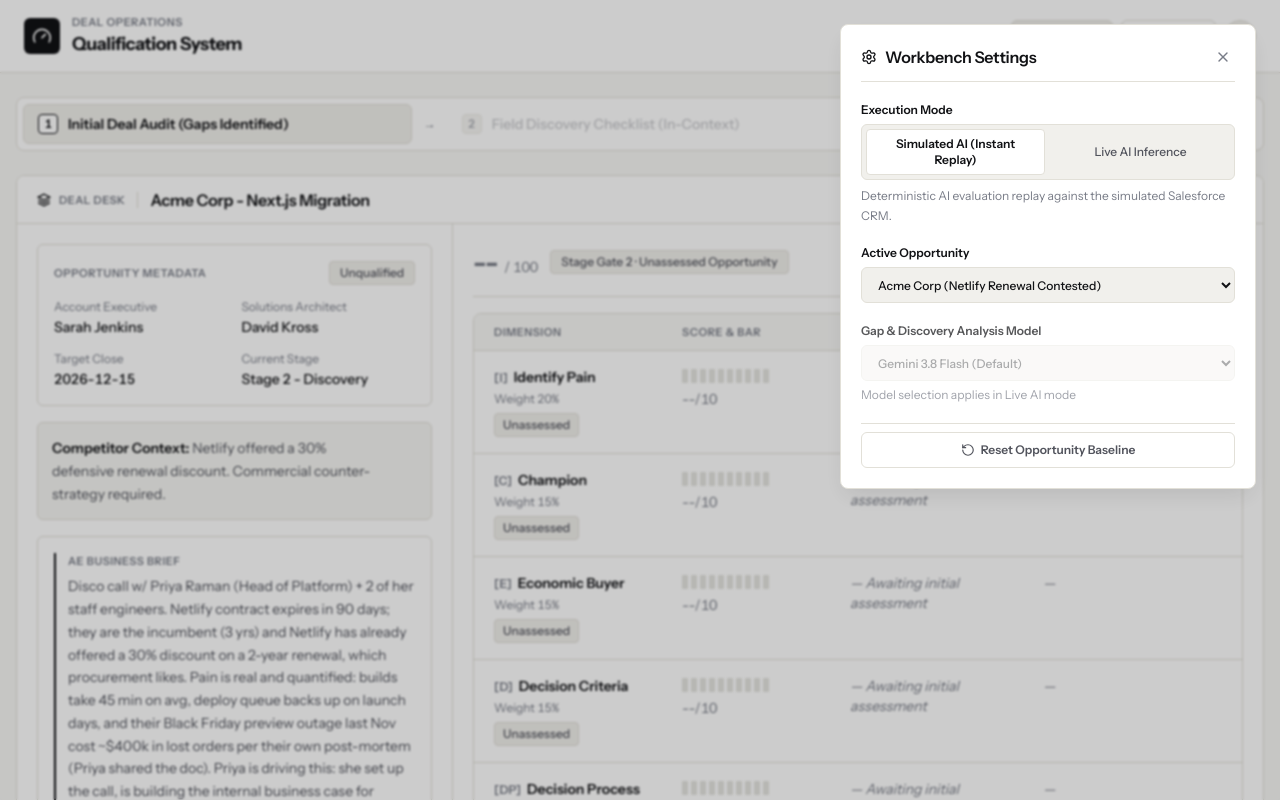
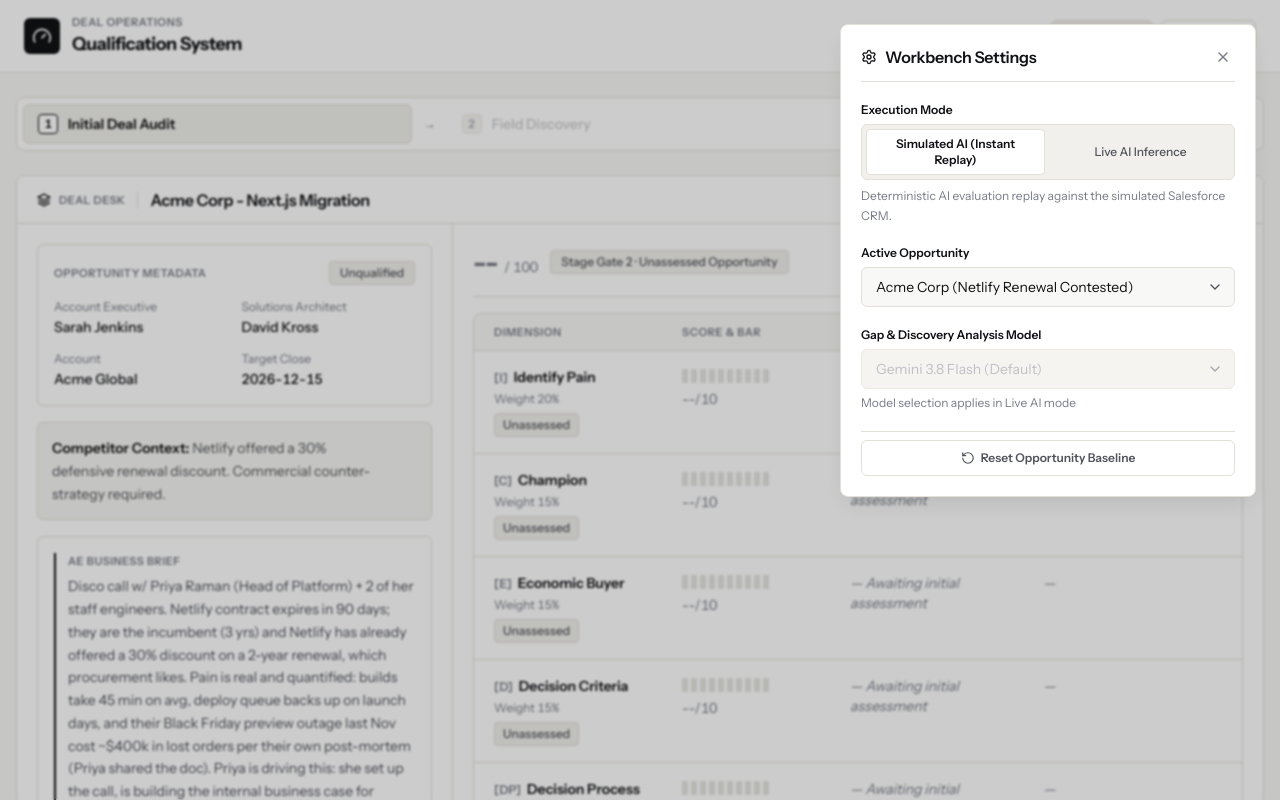
Before and after one commit to BrandonCW/vercel-sam-demo, a Next.js app: page / in a window 1280 px wide. Both pictures are taken after a click on the button "Simulation". Shown: the top 800 px of the page. Built offline with nearby package versions, Linux system fonts and the light colour scheme.

Commit message:
refactor(shell): deduplicate left pane writeback, clean stepper, and style settings selects

```diff
--- a/components/workbench/DealContextCard.tsx
+++ b/components/workbench/DealContextCard.tsx
@@ -2,7 +2,6 @@
 
 import React from 'react';
 import type { Opportunity } from '@/lib/types/crm';
-import { parseSuggestedNextSteps } from './desk-os-shared';
 
 interface DealContextCardProps {
   opportunity: Opportunity;
@@ -29,10 +28,8 @@ export function DealContextCard({ opportunity }: DealContextCardProps) {
     ? `Active competitive pressure from ${flags.join(', ')}. Commercial and technical counter-strategy required.`
     : 'No active competitor flagged in discovery notes.';
 
+  const accountName = opportunity.account_name || 'Acme Global';
   const targetClose = opportunity.close_date || 'Dec 15, 2026';
-  const stageOrArch = opportunity.stage_name || 'Stage 2 — Discovery';
-  const parsedNextSteps = parseSuggestedNextSteps(opportunity.suggested_next_steps);
-  const hasCrmWriteback = parsedNextSteps.length > 0;
   const statusLabel = formatQualificationStatusLabel(opportunity.qualification_status);
 
   return (
@@ -68,53 +65,19 @@ export function DealContextCard({ opportunity }: DealContextCardProps) {
             </div>
           </div>
           <div>
+            <div className="meta-item-label font-sans text-xs text-[#787C87]">Account</div>
+            <div className="meta-item-val mt-0.5 font-sans text-sm font-medium text-[#111215]">
+              {accountName}
+            </div>
+          </div>
+          <div>
             <div className="meta-item-label font-sans text-xs text-[#787C87]">Target Close</div>
             <div className="meta-item-val mt-0.5 font-sans text-sm font-medium text-[#111215] tabular-nums">
               {targetClose}
             </div>
           </div>
-          <div>
-            <div className="meta-item-label font-sans text-xs text-[#787C87]">Current Stage</div>
-            <div className="meta-item-val mt-0.5 font-sans text-sm font-medium text-[#111215] tabular-nums">
-              {stageOrArch}
-            </div>
-          </div>
         </div>
       </div>
-
-      {/* CRM Writeback Record (shown once written back to Opportunity) */}
-      {hasCrmWriteback && (
-        <div
-          data-testid="crm-writeback-card"
-          className="rounded-md border border-[#E2E0D8] bg-[#F8F8F6] p-4 space-y-2.5"
-        >
-          <div className="flex items-center justify-between gap-2">
-            <h3 className="font-sans text-kicker font-semibold uppercase text-[#787C87]">
-              CRM Qualification Writeback
-            </h3>
-            <span className="inline-flex min-h-6 items-center rounded-[4px] border border-[#E2E0D8] bg-[#FFFFFF] px-2.5 py-1 font-sans text-xs font-medium leading-none text-[#111215]">
-              <span className="ui-pill-label">{statusLabel}</span>
-            </span>
-          </div>
-          <ul className="space-y-1.5 font-sans text-sm leading-relaxed text-[#52545D]">
-            {parsedNextSteps.map((item, idx) => (
-              <li key={idx} className="flex items-start gap-2">
-                <span className="mt-2 size-1.5 shrink-0 rounded-full bg-[#787C87]" aria-hidden="true" />
-                <span className="text-pretty">
-                  {item.label ? (
-                    <>
-                      <strong className="font-semibold text-[#111215]">{item.label}:</strong>{' '}
-                      {item.text}
-                    </>
-                  ) : (
-                    item.text
-                  )}
-                </span>
-              </li>
-            ))}
-          </ul>
-        </div>
-      )}
 
       {/* Neutral Competitor Context Callout */}
       <div className="competitor-note rounded-md border border-[#E2E0D8] bg-[#F1F0EC]/60 p-3.5 font-sans text-sm leading-relaxed text-[#52545D] text-pretty">
--- a/components/workbench/StepperBar.tsx
+++ b/components/workbench/StepperBar.tsx
@@ -1,7 +1,7 @@
 'use client';
 
 import React from 'react';
-import { Check, Loader2 } from 'lucide-react';
+import { Check } from 'lucide-react';
 import type { WorkflowState } from '@/lib/simulation/types';
 
 export type DeskOsStageId = 'stage1' | 'stage2' | 'stage3';
@@ -18,19 +18,19 @@ export const DESK_OS_STAGES: DeskOsStageDef[] = [
     id: 'stage1',
     stepNumber: 1,
     label: 'Initial Deal Audit',
-    fullTitle: 'Initial Deal Audit (Gaps Identified)',
+    fullTitle: 'Initial Deal Audit',
   },
   {
     id: 'stage2',
     stepNumber: 2,
-    label: 'Field Discovery Checklist',
-    fullTitle: 'Field Discovery Checklist (In-Context)',
+    label: 'Field Discovery',
+    fullTitle: 'Field Discovery',
   },
   {
     id: 'stage3',
     stepNumber: 3,
-    label: 'Updated Assessment & Next Steps',
-    fullTitle: 'Updated Assessment & Next Steps (Qualified)',
+    label: 'Updated Assessment',
+    fullTitle: 'Updated Assessment',
   },
 ];
 
@@ -76,8 +76,7 @@ export function StepperBar({
       ? 'stage3'
       : 'stage1';
 
-  const isAnalyzing = workflow === 'ANALYZING';
-  const isEvaluating = workflow === 'EVALUATING';
+  const isBusy = workflow === 'ANALYZING' || workflow === 'EVALUATING';
 
   // Compute unlocked stages if not passed explicitly
   const isStageUnlocked = (stageId: DeskOsStageId): boolean => {
@@ -137,9 +136,6 @@ export function StepperBar({
         const isActive = activeStage === stage.id;
         const unlocked = isStageUnlocked(stage.id);
         const completed = isStageCompleted(stage.id) && !isActive;
-        const loading =
-          (stage.id === 'stage1' && isAnalyzing) ||
-          (stage.id === 'stage2' && isEvaluating);
 
         return (
           <React.Fragment key={stage.id}>
@@ -154,7 +150,7 @@ export function StepperBar({
 
             <button
               type="button"
-              disabled={!unlocked || loading}
+              disabled={!unlocked || isBusy}
               onClick={() => {
                 if (unlocked && onSelectStage) {
                   onSelectStage(stage.id);
@@ -170,7 +166,7 @@ export function StepperBar({
               }`}
             >
               <span
-                className={`flex size-5 shrink-0 items-center justify-center rounded-[4px] border font-mono text-xs font-semibold leading-none tabular-nums ${
+                className={`flex size-5 shrink-0 items-center justify-center rounded-[4px] border font-sans text-xs font-semibold leading-none tabular-nums ${
                   completed
                     ? 'border-[#111215] bg-[#111215] text-[#FFFFFF]'
                     : isActive
@@ -178,23 +174,14 @@ export function StepperBar({
                     : 'border-[#E2E0D8] bg-[#F1F0EC] text-[#787C87]'
                 }`}
               >
-                {loading ? (
-                  <Loader2 className="size-3 animate-spin text-[#111215]" aria-hidden="true" />
-                ) : completed ? (
+                {completed ? (
                   <Check className="size-3 stroke-[2.5]" aria-hidden="true" />
                 ) : (
                   stage.stepNumber
                 )}
               </span>
 
-              <span className="truncate">
-                {stage.fullTitle}
-                {loading && (
-                  <span className="ml-1.5 text-xs text-[#787C87] font-normal" aria-hidden="true">
-                    {stage.id === 'stage1' ? ' (Evaluating…)' : ' (Re-scoring…)'}
-                  </span>
-                )}
-              </span>
+              <span className="truncate">{stage.fullTitle}</span>
             </button>
           </React.Fragment>
         );
--- a/components/workbench/TopNavBar.tsx
+++ b/components/workbench/TopNavBar.tsx
@@ -1,7 +1,7 @@
 'use client';
 
 import React, { useEffect, useRef, useState } from 'react';
-import { Gauge, Settings, X, RotateCcw } from 'lucide-react';
+import { Gauge, Settings, X, RotateCcw, ChevronDown } from 'lucide-react';
 import type { Opportunity, System2ModelOption } from '@/lib/types/crm';
 import { SYSTEM2_MODELS } from '@/lib/types/crm';
 import { DEMO_SCENARIOS } from '@/lib/db/scenarios';
@@ -109,7 +109,7 @@ export function TopNavBar({
           </div>
         </div>
 
-        {/* Right Section: Monochrome Mode Pill, Settings Trigger & Stable Operator Avatar */}
+        {/* Right Section: Monochrome Mode Pill & Settings Trigger */}
         <div className="flex items-center gap-2 font-sans text-xs text-[#52545D]">
           {/* Monochrome Execution Mode Pill */}
           <button
@@ -157,15 +157,6 @@ export function TopNavBar({
             <Settings className="size-3.5 shrink-0 text-[#52545D]" aria-hidden="true" />
             <span className="ui-pill-label hidden sm:inline">Settings</span>
           </button>
-
-          {/* Stable Operator Avatar */}
-          <div
-            title="Deal Desk Operator"
-            aria-label="Deal Desk Operator"
-            className="flex size-8 items-center justify-center rounded-full border border-[#E2E0D8] bg-[#F1F0EC] font-sans text-xs font-semibold leading-none text-[#111215] select-none"
-          >
-            <span className="ui-pill-label">DD</span>
-          </div>
         </div>
       </div>
 
@@ -260,6 +251,7 @@ export function TopNavBar({
                 >
                   Active Opportunity
                 </label>
+                <div className="relative">
                   <select
                     id="workbench-scenario-select"
                     aria-label="Select active opportunity"
@@ -268,7 +260,7 @@ export function TopNavBar({
                       void onScenarioChange(e.target.value);
                     }}
                     disabled={controlsLocked}
-                  className="w-full min-h-9 rounded-md border border-[#E2E0D8] bg-[#F1F0EC] px-3 py-2 font-sans text-xs font-medium text-[#111215] focus:outline-none focus:border-[#111215] disabled:opacity-50 disabled:cursor-not-allowed cursor-pointer"
+                    className="w-full min-h-10 appearance-none rounded-md border border-[#E2E0D8] bg-[#F8F8F6] px-3.5 py-2 pr-10 font-sans text-sm font-normal text-[#111215] leading-normal transition-colors hover:border-[#C8C5BA] focus:border-[#111215] focus:bg-[#FFFFFF] focus:outline-none cursor-pointer disabled:cursor-not-allowed disabled:bg-[#F1F0EC] disabled:text-[#A6A7AD]"
                   >
                     {Object.entries(DEMO_SCENARIOS).map(([id, scenario]) => (
                       <option key={id} value={id} className="bg-white text-[#111215]">
@@ -276,25 +268,33 @@ export function TopNavBar({
                       </option>
                     ))}
                   </select>
+                  <ChevronDown
+                    aria-hidden="true"
+                    className={`pointer-events-none absolute right-3 top-1/2 size-4 -translate-y-1/2 ${
+                      controlsLocked ? 'text-[#A6A7AD]' : 'text-[#52545D]'
+                    }`}
+                  />
+                </div>
               </div>
             )}
 
             {/* Gap & Discovery Analysis Model Selector */}
             {onModelChange && (
-              <div className={`space-y-1.5 ${mode === 'simulation' ? 'opacity-70' : ''}`}>
+              <div className="space-y-1.5">
                 <label
                   htmlFor="workbench-model-select"
                   className="block font-sans text-xs font-semibold text-[#111215]"
                 >
                   Gap &amp; Discovery Analysis Model
                 </label>
+                <div className="relative">
                   <select
                     id="workbench-model-select"
                     aria-label="Select analysis model"
                     value={selectedModel}
                     disabled={controlsLocked || mode === 'simulation'}
                     onChange={(e) => onModelChange(e.target.value as System2ModelOption)}
-                  className="w-full min-h-9 rounded-md border border-[#E2E0D8] bg-[#F1F0EC] px-3 py-2 font-sans text-xs font-medium text-[#111215] focus:outline-none focus:border-[#111215] disabled:opacity-50 disabled:cursor-not-allowed cursor-pointer"
+                    className="w-full min-h-10 appearance-none rounded-md border border-[#E2E0D8] bg-[#F8F8F6] px-3.5 py-2 pr-10 font-sans text-sm font-normal text-[#111215] leading-normal transition-colors hover:border-[#C8C5BA] focus:border-[#111215] focus:bg-[#FFFFFF] focus:outline-none cursor-pointer disabled:cursor-not-allowed disabled:bg-[#F1F0EC] disabled:text-[#A6A7AD]"
                   >
                     {SYSTEM2_MODELS.map((m) => (
                       <option key={m.id} value={m.id} className="bg-white text-[#111215]">
@@ -302,6 +302,13 @@ export function TopNavBar({
                       </option>
                     ))}
                   </select>
+                  <ChevronDown
+                    aria-hidden="true"
+                    className={`pointer-events-none absolute right-3 top-1/2 size-4 -translate-y-1/2 ${
+                      controlsLocked || mode === 'simulation' ? 'text-[#A6A7AD]' : 'text-[#52545D]'
+                    }`}
+                  />
+                </div>
                 {mode === 'simulation' && (
                   <p className="font-sans text-xs text-[#787C87]">
                     Model selection applies in Live AI mode
```
Lines whose indentation alone changed are shown as unchanged.
